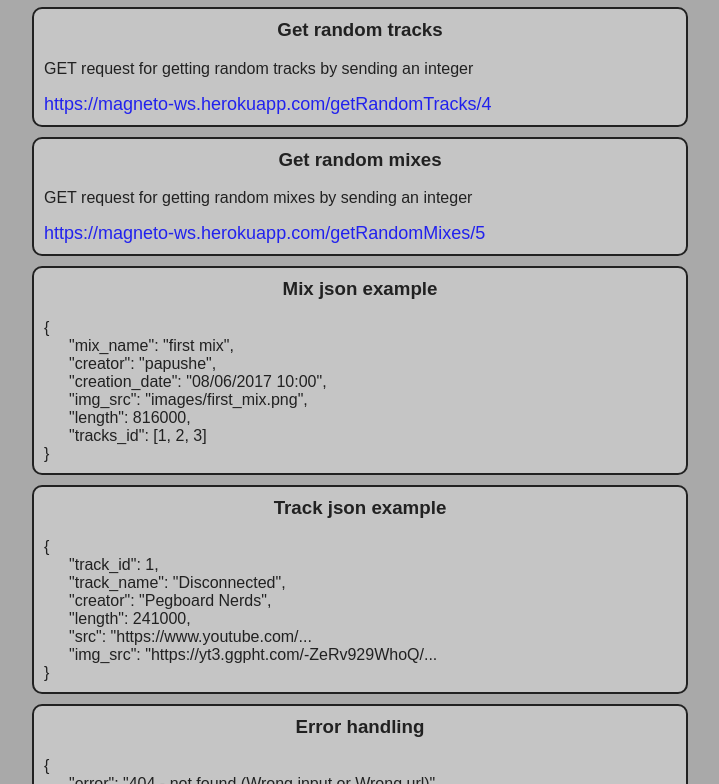
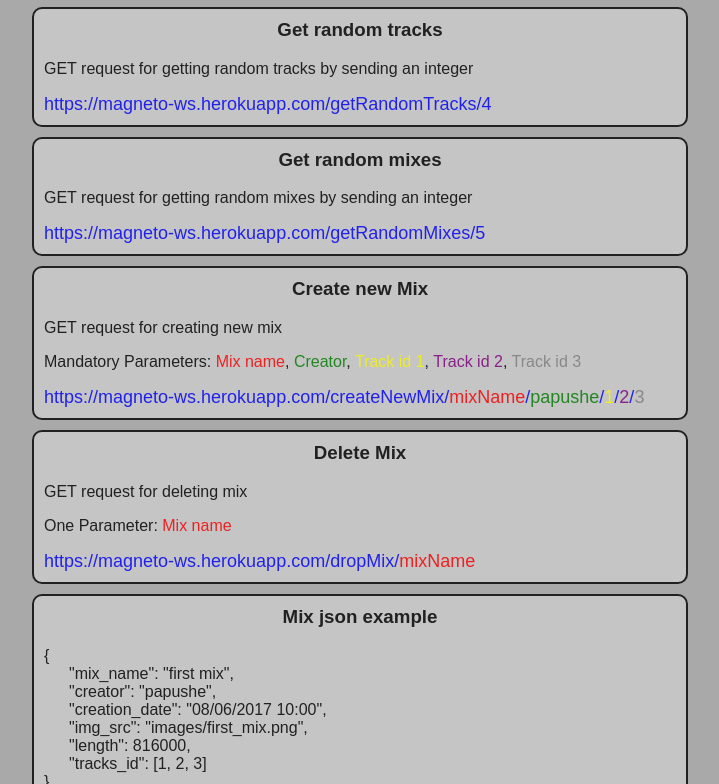
Before and after one commit to NaorHai/magneto-ws, a website: page index.html in a window 1280 px wide. Shown: the part 462-1246 px from the top of the page, without its empty margins (280-999 px from the left). Drawn offline with Linux system fonts and the light colour scheme; files that its build step writes are made by us from their sources.

Commit message:
update api

```diff
--- a/index.html
+++ b/index.html
@@ -31,6 +31,18 @@
     <p>GET request for getting random mixes by sending an integer</p>
     <a target="_blank" href="https://magneto-ws.herokuapp.com/getRandomMixes/5">https://magneto-ws.herokuapp.com/getRandomMixes/5</a>
 </div>
+<div>
+    <h3>Create new Mix</h3>
+    <p>GET request for creating new mix</p>
+    <p>Mandatory Parameters: <span class="red">Mix name</span>, <span class="green">Creator</span>, <span class="yellow">Track id 1</span>, <span class="purple">Track id 2</span>, <span class="gray">Track id 3</span></p>
+    <a href="#">https://magneto-ws.herokuapp.com/createNewMix/<span class="red">mixName</span>/<span class="green">papushe</span>/<span class="yellow">1</span>/<span class="purple">2</span>/<span class="gray">3</span></a>
+</div>
+<div>
+    <h3>Delete Mix</h3>
+    <p>GET request for deleting mix</p>
+    <p>One Parameter: <span class="red">Mix name</span></p>
+    <a href="#">https://magneto-ws.herokuapp.com/dropMix/<span class="red">mixName</span></a>
+</div>
 <div class="json">
     <h3>Mix json example</h3>
     {
--- a/public/style.css
+++ b/public/style.css
@@ -34,3 +34,18 @@ h3{
 .bold{
     font-weight: bold;
 }
+.red{
+    color: red;
+}
+.green{
+    color: green;
+}
+.yellow{
+    color: yellow;
+}
+.purple{
+    color: purple;
+}
+.gray{
+    color: gray;
+}
```
